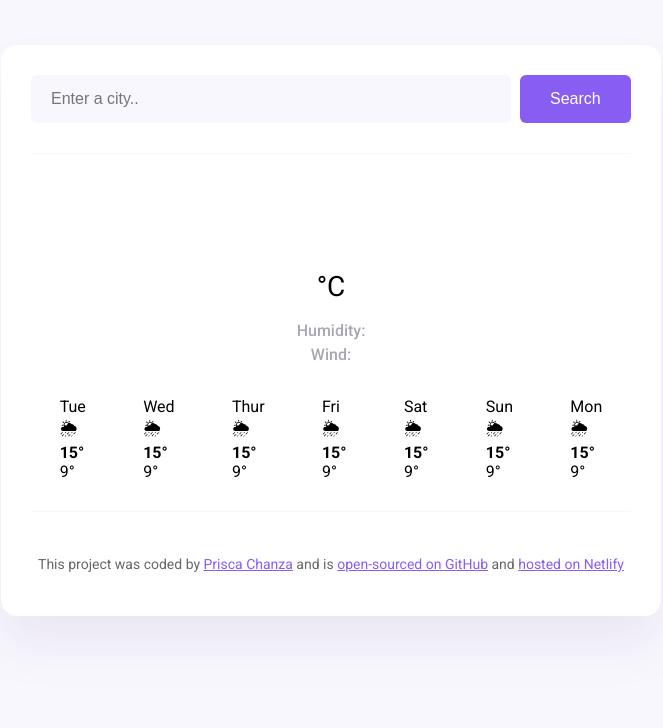
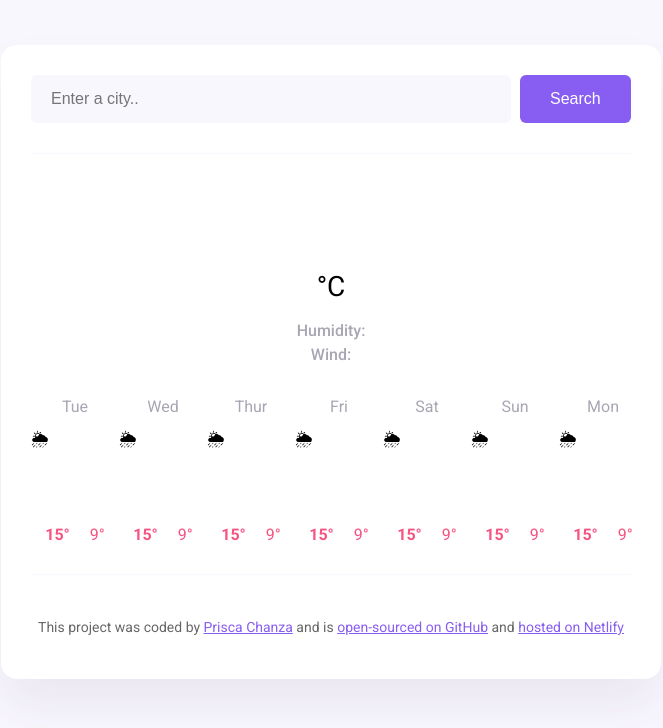
Before and after one commit to Priscachanza/my-vanilla-weather-app, a plain HTML site: page index.html in a window 1280 px wide. Shown: the whole page, without its empty margins (309-972 px from the left). Drawn offline with nearby package versions, Linux system fonts and the light colour scheme; no server answers.

Commit message:
adding css to forecast in css file

```diff
--- a/src/styles.css
+++ b/src/styles.css
@@ -94,7 +94,29 @@ main {
   justify-content: space-around;
   margin-top: 30px;
 }
-
+.weather-forecast-date {
+  margin-bottom: 10px;
+  text-align: center;
+  color: rgba(39, 33, 66, 0.4);
+  font-size: 16px;
+  line-height: 20px;
+}
+.weather-forecast-icon {
+  width: 88px;
+  height: 88px;
+  display: block;
+  margin: 0 auto;
+}
+.weather-forecast-temperatures {
+  display: flex;
+  color: #f65282;
+  justify-content: center;
+  text-align: center;
+  margin-top: 10px;
+}
+.weather-forecast-temperature {
+  padding: 0 10px;
+}
 footer {
   border-top: 1px solid #f9f7fe;
   padding: 30px 0 0 0;
```
